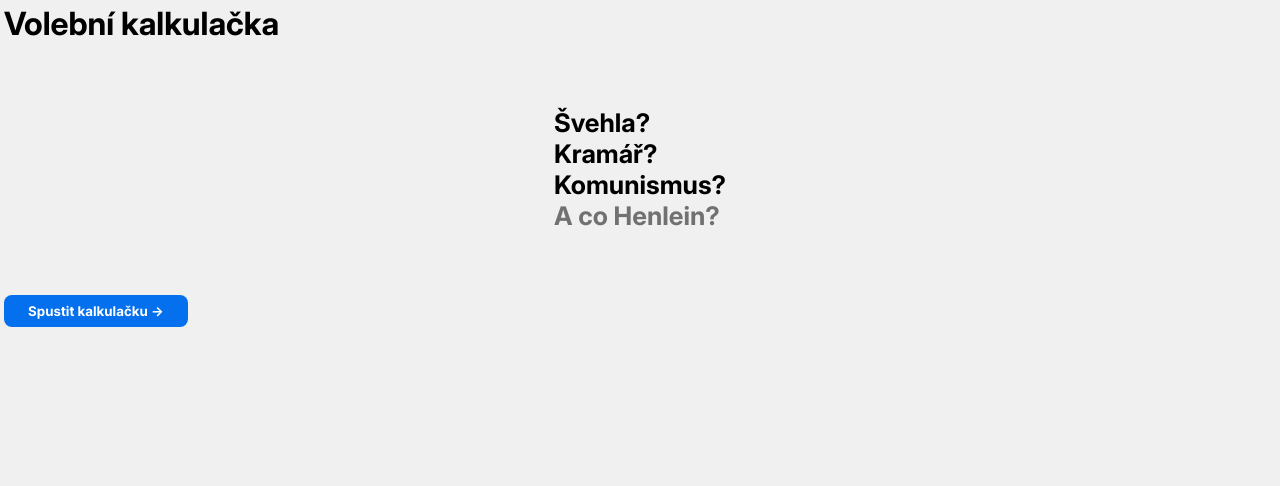
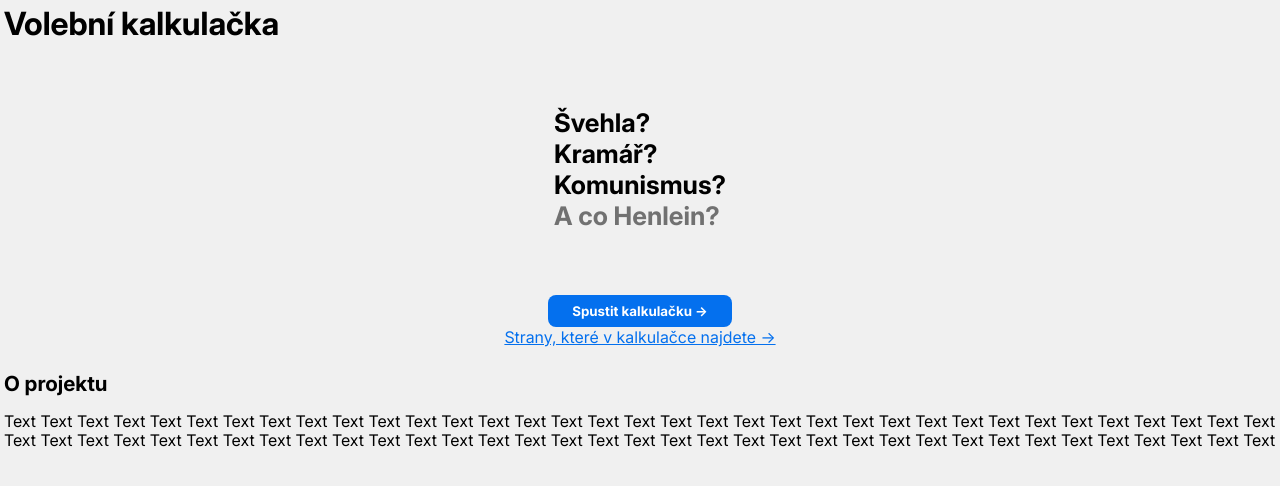
Before and after one commit to PepaHrebec/voleb-kalk, a Nuxt app: page / in a window 1280 px wide. Shown: the top 486 px of the page. Built offline with nearby package versions, Linux system fonts and the light colour scheme.

Commit message:
Expand index page

```diff
--- a/pages/index.vue
+++ b/pages/index.vue
@@ -9,9 +9,24 @@
       <h3 class="names-grayed">A co Henlein?</h3>
     </div>
   </div>
-  <NuxtLink to="/about"
-    ><PrimaryButton content="Spustit kalkulačku ->"
-  /></NuxtLink>
+  <div class="middle">
+    <NuxtLink to="/kalkulacka/intro"
+      ><PrimaryButton content="Spustit kalkulačku ->"
+    /></NuxtLink>
+    <NuxtLink class="link-parties" to="/strany"
+      >Strany, které v kalkulačce najdete -></NuxtLink
+    >
+  </div>
+  <div class="about-wrap">
+    <h2>O projektu</h2>
+    <p>
+      Text Text Text Text Text Text Text Text Text Text Text Text Text Text Text
+      Text Text Text Text Text Text Text Text Text Text Text Text Text Text Text
+      Text Text Text Text Text Text Text Text Text Text Text Text Text Text Text
+      Text Text Text Text Text Text Text Text Text Text Text Text Text Text Text
+      Text Text Text Text Text Text Text Text Text Text
+    </p>
+  </div>
 </template>
 
 <style scoped>
@@ -29,4 +44,28 @@
 h3 {
   font-size: 1.6em;
 }
+
+.middle {
+  display: flex;
+  flex-direction: column;
+  align-items: center;
+  margin-bottom: 24px;
+}
+
+.link-parties {
+  color: var(--primary-blue);
+  font-size: 1em;
+}
+
+.about-wrap {
+  display: flex;
+  flex-direction: column;
+  gap: 16px;
+  & > h2 {
+    font-size: 1.3em;
+  }
+  & > p {
+    line-height: 1.2;
+  }
+}
 </style>
```
